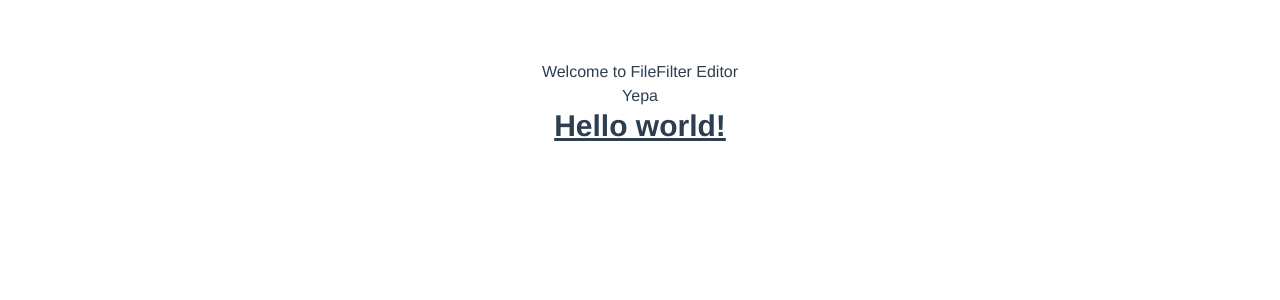
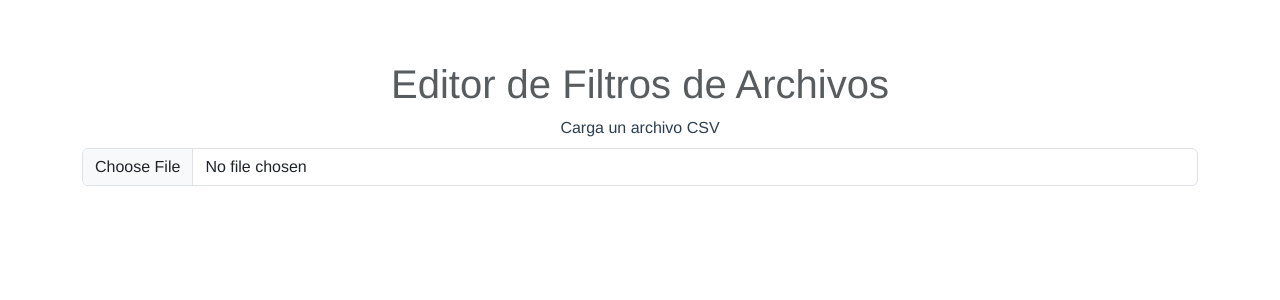
Before and after one commit to javitorres/filefilterEditor, a Vue app: page / in a window 1280 px wide. Shown: the top 300 px of the page. Built offline with nearby package versions, Linux system fonts and the light colour scheme.

Commit message:
Loading file

```diff
--- a/postcss.config.js
+++ /dev/null
@@ -1,6 +0,0 @@
-module.exports = {
-  plugins: {
-    tailwindcss: {},
-    autoprefixer: {},
-  },
-}
--- a/src/App.vue
+++ b/src/App.vue
@@ -3,6 +3,7 @@
 </template>
 
 <script>
+import "bootstrap/dist/css/bootstrap.min.css";
 import FileFilterEditor from './components/FileFilterEditor.vue'
 import './index.css'
 
@@ -12,6 +13,7 @@ export default {
     FileFilterEditor
   }
 }
+import "bootstrap/dist/js/bootstrap.min";
 </script>
 
 <style>
--- /dev/null
+++ b/src/components/CsvInputTable.vue
@@ -0,0 +1,66 @@
+<template>
+  <div>
+    <div class="mb-3">
+      <label for="csvFileInput" class="form-label">Carga un archivo CSV</label>
+      <input type="file" class="form-control" id="csvFileInput" @change="loadCsvFile" accept=".csv">
+    </div>
+    <div v-if="csvData.length > 0">
+      <h3 class="text-center">Vista Previa del Archivo CSV</h3>
+      <table class="table">
+        <thead>
+          <tr>
+            <th v-for="(header, index) in csvHeaders" :key="index">{{ header }}</th>
+          </tr>
+        </thead>
+        <tbody>
+          <tr v-for="(row, rowIndex) in displayedCsvData" :key="rowIndex">
+            <td v-for="(value, index) in row" :key="index">{{ value }}</td>
+          </tr>
+        </tbody>
+      </table>
+    </div>
+  </div>
+</template>
+
+<script>
+import Papa from 'papaparse';
+
+export default {
+  name: 'CsvInputTable',
+  data() {
+    return {
+      csvData: [],
+      csvHeaders: []
+    };
+  },
+  computed: {
+    displayedCsvData() {
+      return this.csvData.slice(0, 10);
+    }
+  },
+  methods: {
+    loadCsvFile(event) {
+      const file = event.target.files[0];
+      if (file) {
+        Papa.parse(file, {
+          header: true,
+          delimiter: ';',
+          step: (row, parser) => {
+            this.csvData.push(row.data);
+            if (this.csvData.length === 10) {
+              parser.abort();
+              this.csvHeaders = Object.keys(this.csvData[0]);
+            }
+          },
+          complete: () => {
+            // Si el archivo tiene menos de 10 filas, este método se ejecuta después de abortar
+            if (!this.csvHeaders.length) {
+              this.csvHeaders = Object.keys(this.csvData[0]);
+            }
+          }
+        });
+      }
+    }
+  }
+}
+</script>
--- a/src/components/FileFilterEditor.vue
+++ b/src/components/FileFilterEditor.vue
@@ -1,20 +1,31 @@
 <template>
-  <div class="hello">
-    <h1>{{ msg }}</h1>
-    <p>
-      Yepa
-    </p>
+  <div class="container my-4">
+    <h1 class="text-center text-muted">Editor de Filtros de Archivos</h1>
 
-    <h1 class="text-3xl font-bold underline">
-      Hello world!
-    </h1>
+    <!-- Sección de Carga y Visualización del CSV de Entrada -->
+    <csv-input-table></csv-input-table>
 
+    <!-- Sección de Configuración de Filtros
+    <filter-configurator></filter-configurator>
+    -->
+
+    <!-- Sección de Vista Previa y Descarga
+    <output-section></output-section>
+    -->
   </div>
 </template>
 
+
 <script>
+import CsvInputTable from './CsvInputTable.vue';
+//import FilterConfigurator from './FilterConfigurator.vue';
+//import OutputSection from './OutputSection.vue';
+
 export default {
   name: 'FileFilterEditor',
+  components: {
+    CsvInputTable
+  },
   props: {
     msg: String
   }
--- /dev/null
+++ b/src/components/FilterConfigurator.vue
@@ -0,0 +1,18 @@
+<template>
+    <p>caca</p>
+</template>
+
+<script>
+
+
+export default {
+  name: 'FilterConfigurator',
+  components: {
+
+
+  },
+  props: {
+    msg: String
+  }
+}
+</script>
--- /dev/null
+++ b/src/components/OutputSection.vue
@@ -0,0 +1,14 @@
+<template>
+</template>
+
+<script>
+
+
+export default {
+  name: 'OutputSection',
+
+  props: {
+    msg: String
+  }
+}
+</script>
--- a/tailwind.config.js
+++ /dev/null
@@ -1,11 +0,0 @@
-/** @type {import('tailwindcss').Config} */
-module.exports = {
-  content: [
-    "./index.html",
-    "./src/**/*.{html,js,vue,ts,jsx,tsx}"
-  ],
-  theme: {
-    extend: {},
-  },
-  plugins: [],
-}
```
Also changed, not shown: package.json (+5 -6 lines), 2 other files (tests, documents, lock files or other folders).
